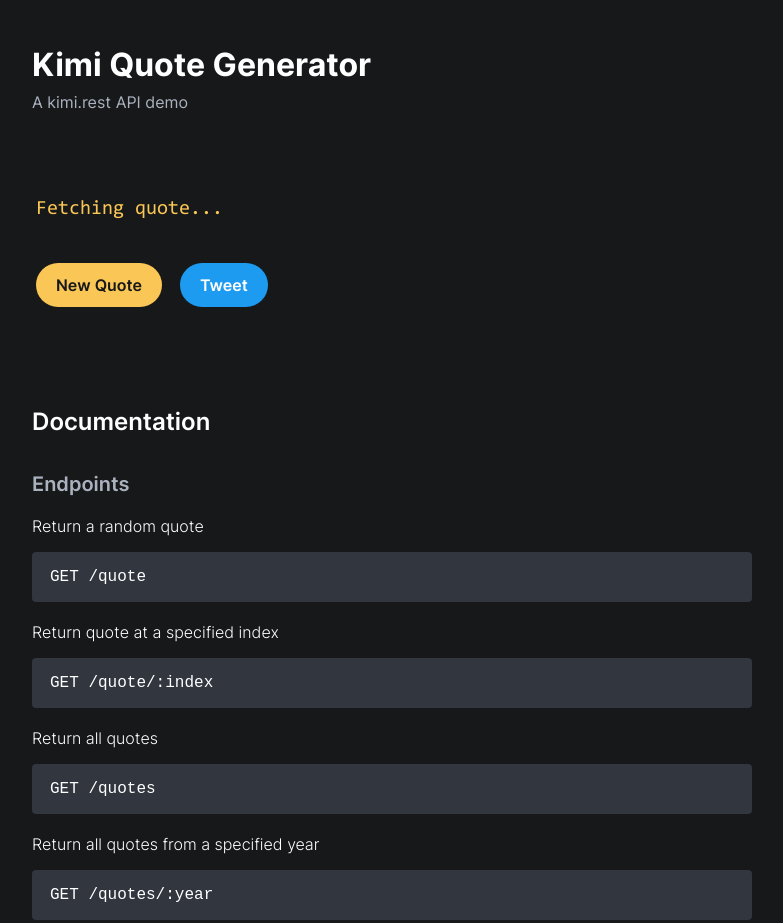
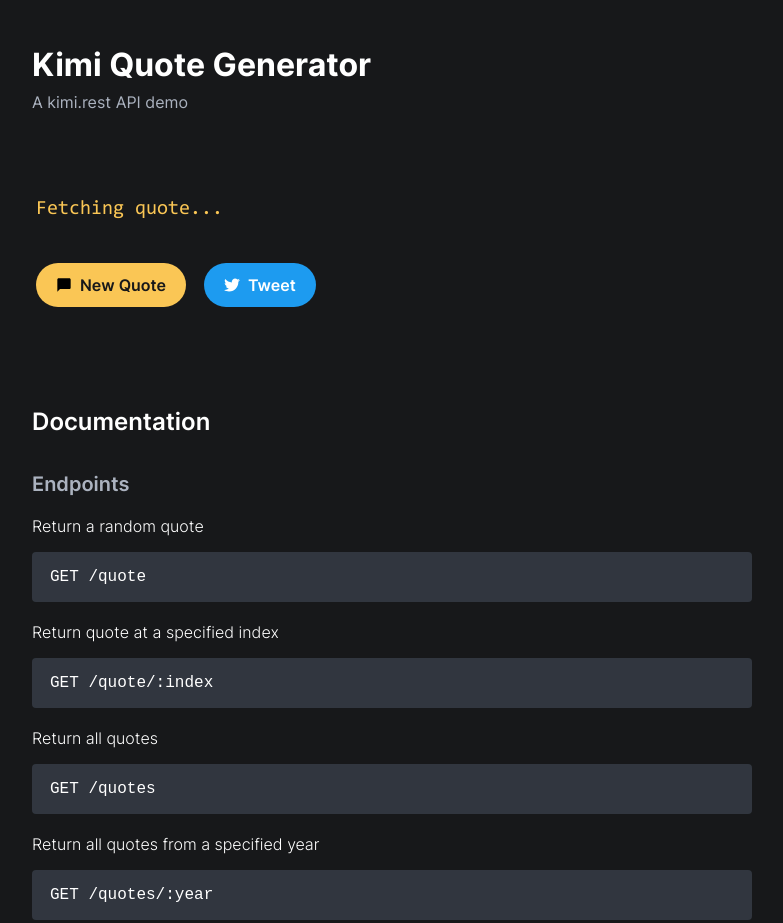
Before and after one commit to sethvm/kimiquotes, a website: page client/index.html in a window 1280 px wide. Shown: the top 923 px of the page, without its empty margins (248-1031 px from the left). Drawn offline with Linux system fonts and the light colour scheme; no server answers.

Commit message:
implement button icons, finalize tweet format

```diff
--- a/client/displayData.js
+++ b/client/displayData.js
@@ -31,11 +31,11 @@ async function renderQuoteIndexRange() {
 }
 
 // tweet function
-// template contains 76 non-quote characters
+// production template contains 79 non-quote characters
 function tweetQuote() {
     const encodedQuote = encodeURIComponent(sampleQuote.innerText);
     const siteLink = `https://${window.location.host}`;
     const hashtags = `Bwoah,KimiRaikkonen,F1`;
 
-    window.open(`https://twitter.com/intent/tweet?text=${encodedQuote}%0A%0A${siteLink}%0A%0A&hashtags=${hashtags}`);
+    window.open(`https://twitter.com/intent/tweet?text=${encodedQuote}%0A%0A${siteLink}%0A&hashtags=${hashtags}`);
 }
--- a/client/index.html
+++ b/client/index.html
@@ -39,12 +39,18 @@
                     <button
                     id='quoteResetBtn'
                     aria-label='new quote'>
-                        New Quote
+                        <img
+                        src='icons/chat.svg'
+                        class='btn-icon'></img>
+                        <span>New Quote</span>
                     </button>
                     <button
                     id='tweetBtn'
                     aria-label='tweet'>
-                        Tweet
+                        <img
+                        src='icons/twitter.svg'
+                        class='btn-icon'></img>
+                        <span>Tweet</span>
                 </div>
             </div>
             <div class='docSection'>
--- a/client/stylesheet/styles.scss
+++ b/client/stylesheet/styles.scss
@@ -148,6 +148,9 @@ a:visited {
 }
 
 @mixin btn-styling {
+    display: flex;
+    flex-direction: row;
+    align-items: center;
     height: auto;
     width: auto;
     padding: 12px 20px;
@@ -211,6 +214,12 @@ a:visited {
     margin-bottom: 20px;
 }
 
+.btn-icon {
+    width: 16px;
+    height: 16px;
+    margin-right: 8px;
+}
+
 .heading {
     @include font-weight-semibold;
 }
--- a/src/quotes.js
+++ b/src/quotes.js
@@ -1,6 +1,6 @@
 'use strict';
 
-// quotes can have a maximum of 202 characters (excluding quotation marks)
+// quotes can have a maximum of 199 characters (excluding quotation marks)
 
 module.exports = [
     {
```
Also changed, not shown: client/icons/chat.svg (added), client/icons/twitter.svg (added), client/stylesheet/styles.css, 1 other file.
